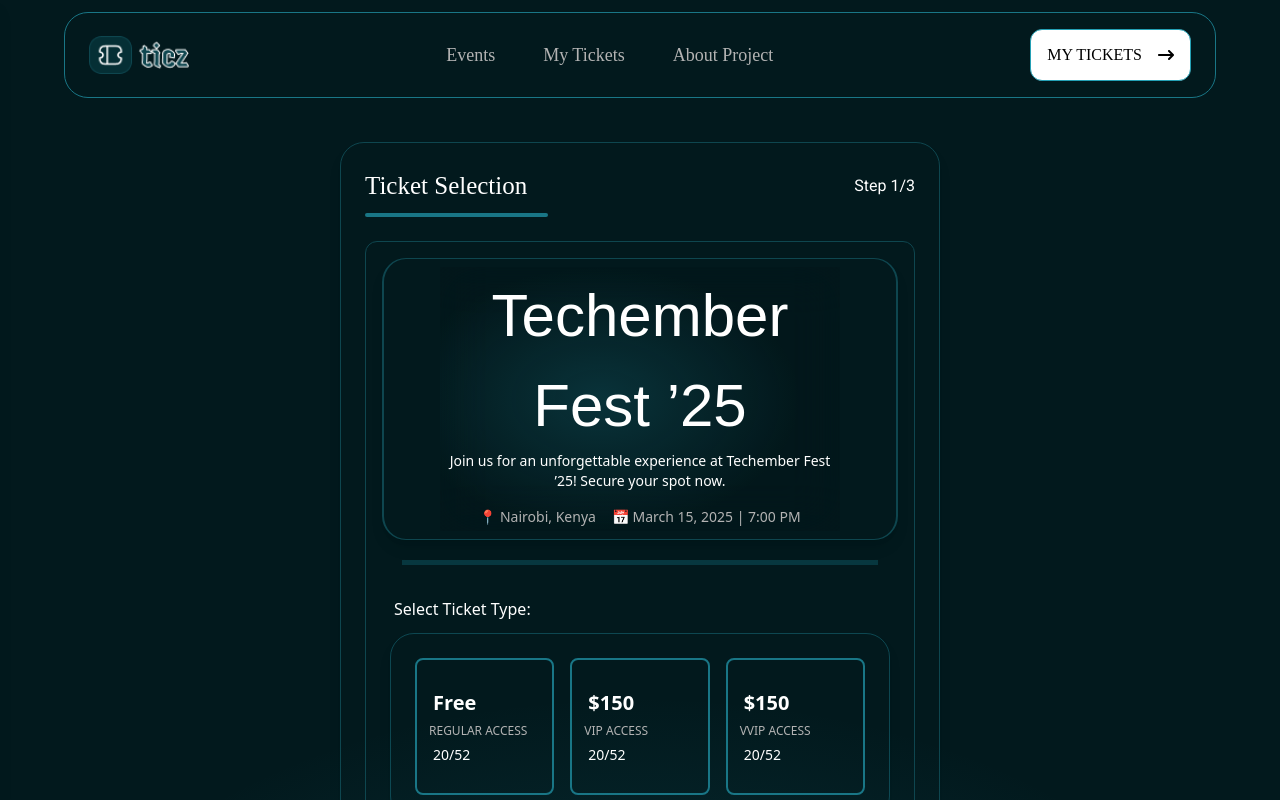
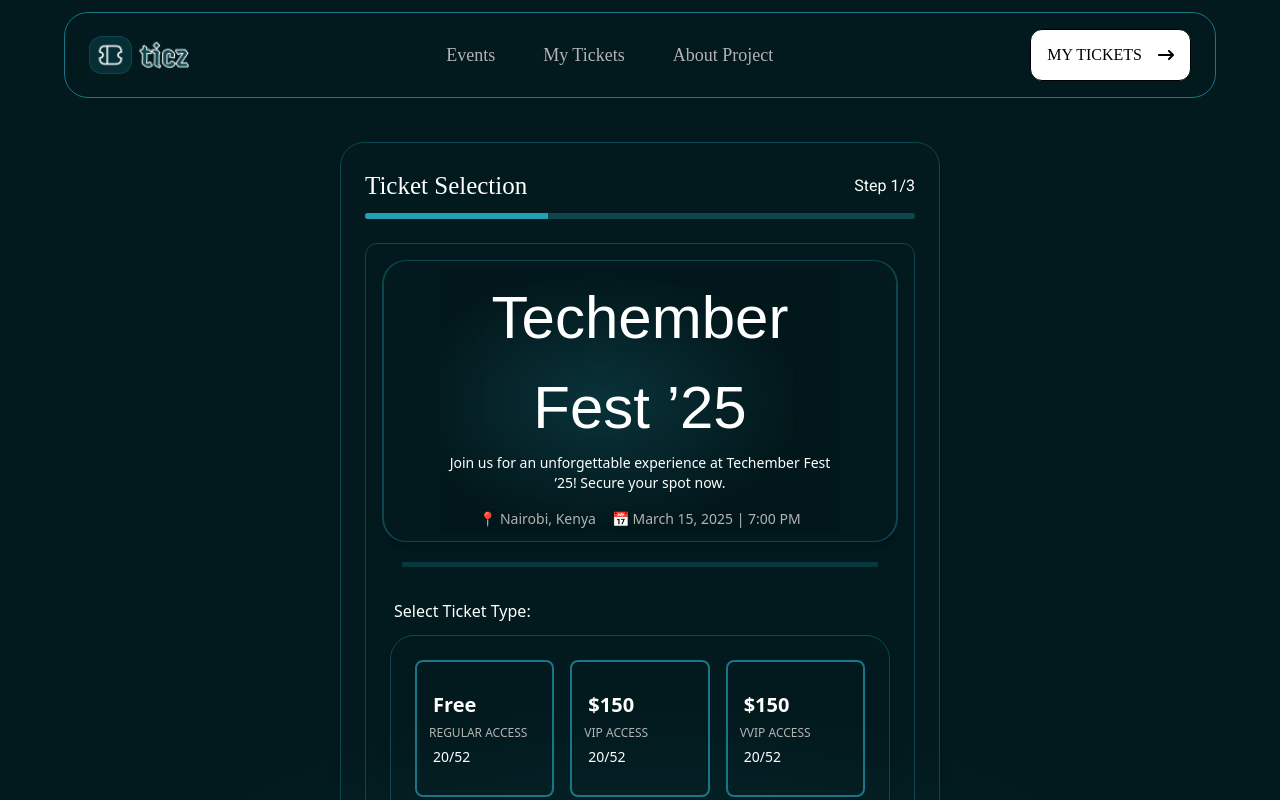
Before and after one commit to ShiRaw11/Ticket-Generator, a React (Vite) app: page / in a window 1280 px wide. Shown: the top 800 px of the page. Built offline with nearby package versions, Linux system fonts and the light colour scheme; a web font is replaced by a local one.

Commit message:
more changes

```diff
--- a/src/components/TicketNavBar.jsx
+++ b/src/components/TicketNavBar.jsx
@@ -1,7 +1,7 @@
 import React, { useState } from "react";
 import logo from "../assets/logo.png";
 import Links from "../components/Links";
-import TicketButton from "./button";
+import TicketButton from "../components/button";
 import { FaArrowRightLong } from "react-icons/fa6";
 import { IoMdClose } from "react-icons/io";
 
--- a/src/components/progressBar.jsx
+++ b/src/components/progressBar.jsx
@@ -11,11 +11,13 @@ const ProgressHeader = ({ title, step }) => {
         </span>
       </div>
 
+
+      <div className="w-full bg-drag_bg h-[6px] rounded-full overflow-hidden">
         <div
-            className="bg-slate h-[4px] rounded-full transition-all duration-300 "
+          className="bg-gradien h-full transition-all duration-300"
           style={{ width: `${progressPercentage}%` }}
         />
-
+      </div>
     </div>
   );
 };
--- a/src/pages/Atendee_Details.jsx
+++ b/src/pages/Atendee_Details.jsx
@@ -72,6 +72,9 @@ const AttendeeDetails = () => {
     navigate("/ticket");
   };
 
+  const handleBack=()=>{
+    navigate('/')
+  }
   return (
     <div className="min-h-screen bg-radial relative flex flex-col">
       <div className="absolute bottom-0 left-1/2 -translate-x-1/2 w-[100vw] h-[50vh] bg-[radial-gradient(ellipse_at_bottom,_rgba(36,160,181,0.2)_0%,_rgba(36,160,181,0)_70%)]"></div>
@@ -199,6 +202,7 @@ const AttendeeDetails = () => {
             <TicketButton
               buttonText={"Back"}
               buttonStyle={"w-full md:w-[50%] text-white bg-transparent"}
+              onClickButtonHandler={handleBack}
             />
 
             <TicketButton
--- a/src/pages/Ticket_Ready.jsx
+++ b/src/pages/Ticket_Ready.jsx
@@ -7,7 +7,10 @@ import { useState, useEffect, useRef } from "react";
 import html2canvas from "html2canvas";
 import barcode from "../assets/barcode.png";
 import TicketButton from "../components/button";
+import { useNavigate } from "react-router-dom";
+
 export default function TicketReady() {
+  const navigate = useNavigate();
   const ticketRef = useRef(null);
   const [event, setEvent] = useState(null);
   const [attendee, setAttendee] = useState(null);
@@ -55,11 +58,13 @@ export default function TicketReady() {
     return <p className="text-white">No attendee details found.</p>;
   }
 
-  console.log("Ticket Details:", ticketDetails);
+  const handleBack=()=>{
+    navigate('/')
+  }
 
   return (
     <div className="min-h-screen bg-radial relative flex flex-col">
-      <div className="absolute bottom-0 left-1/2 -translate-x-1/2 w-[100vw] h-[50vh] bg-[radial-gradient(ellipse_at_bottom,_rgba(36,160,181,0.2)_0%,_rgba(36,160,181,0)_70%)]"></div>
+      <div className="absolute bottom-0 left-1/2 -translate-x-1/2 w-[100vw] h-[50vh] bg-[radial-(ellipse_at_bottom,_rgba(36,160,181,0.2)_0%,_rgba(36,160,181,0)_70%)]"></div>
 
       <div className="w-full flex justify-center py-[12px]">
         <TicketNavBar />
@@ -172,6 +177,7 @@ export default function TicketReady() {
                   <TicketButton
                     buttonText={"Book Another Ticket"}
                     buttonStyle={"w-full md:w-[50%] text-white bg-transparent"}
+                    onClickButtonHandler={handleBack}
                   />
                   <TicketButton
                     buttonText={"Download Ticket"}
--- a/tailwind.config.js
+++ b/tailwind.config.js
@@ -16,7 +16,7 @@ export default {
         white:'#FFFFFF',
         red: '#de3618',
         radial:'#02191D',
-        gradient:'#24A0B5',
+        gradien:'#24A0B5',
         gray:'#B3B3B3',
         slate:"#197686",
         border:"#24A0B5",
```
Lines whose indentation alone changed are shown as unchanged.
